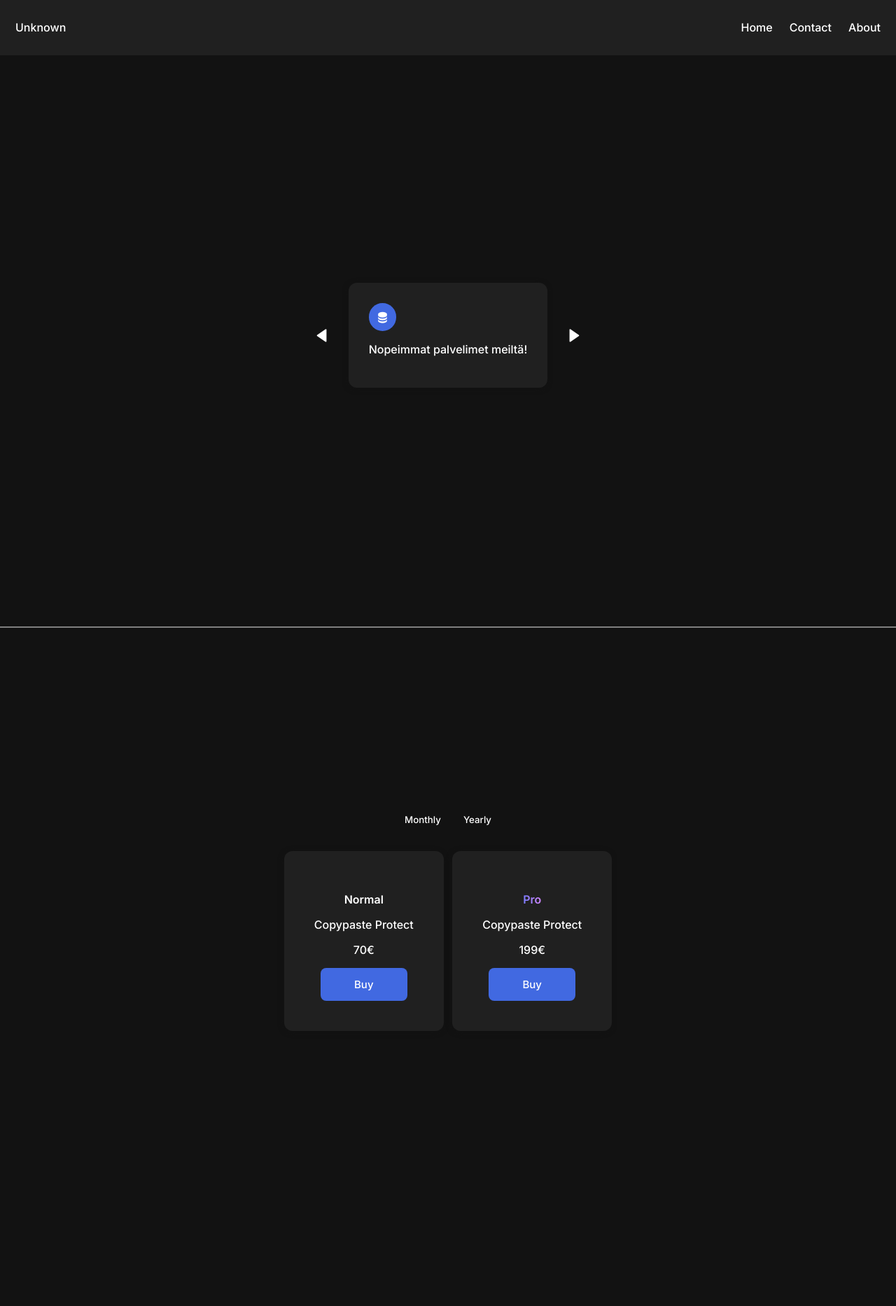
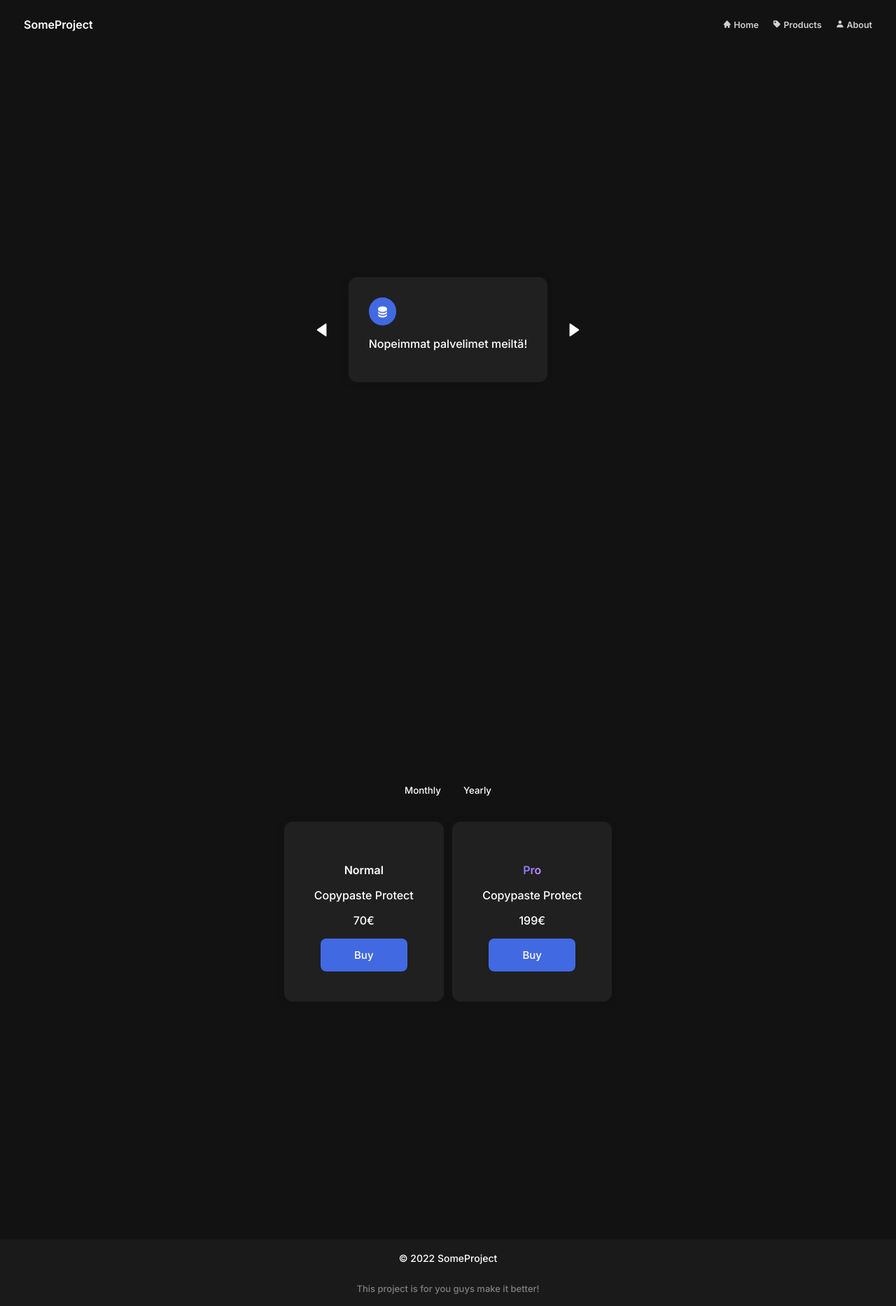
Before and after one commit to Hakkerikakkeri/Hosting-website, a plain HTML site: page website/index.html in a window 1280 px wide. Shown: the whole page at 70% size. Before the commit the page ends 1713 px from the top, so only its background shows below. Drawn offline with nearby package versions, Linux system fonts and the light colour scheme.

Commit message:
Update
Made better topbar and footer
Little bit better css code:))))

```diff
--- a/website/index.html
+++ b/website/index.html
@@ -10,14 +10,14 @@
 </head>
 <body>
 <div class="header">
-    <a href="#default" class="logo">Unknown</a>
+    <a href="#default" class="logo">SomeProject</a>
     <div class="header-right">
-        <a href="#home">Home</a>
-        <a href="#contact">Contact</a>
-        <a href="#about">About</a>
+        <a href="#home"><i class='bx bxs-home'></i> Home</a>
+        <a href="#products"><i class='bx bxs-purchase-tag'></i> Products</a>
+        <a href="#about"><i class='bx bxs-user'></i> About</a>
     </div>
 </div>
-<section class="sectiontwo">
+<section id="home" class="sectiontwo">
 <i id="left-arrow" class='bx bxs-left-arrow' ></i>
 
 <div id="card">
@@ -32,10 +32,7 @@
 
 <i id="arrow" class='bx bxs-right-arrow' ></i>
 </section>
-<p class="cut"></p>
-<section class="sectionone">
-
-    <div class="areaone">
+<section id="products" class="sectionone">
 
     <div class="plans-button">
     <button class="button" onclick="monthly()" id="monthly">Monthly</button>
@@ -59,8 +56,11 @@
     </div>
 
     </div>
-    </div>
     </section>
+    <footer class="footer">
+        <p>© 2022 SomeProject</p>
+        <p class="desc">This project is for you guys make it better!</p>
+    </footer>
 <button onclick="topbutton()" id="top-button"><i class='bx bx-chevron-up'></i></button>
 <script src="main.js"></script>
 </body>
--- a/website/style.css
+++ b/website/style.css
@@ -3,8 +3,10 @@ html{
 }
 
 body{
+    font: inherit;
+    margin: 0;
     padding: 0;
-    margin: 0;
+    text-overflow: ellipsis;
     background-color: #121212;
     font-family: 'Inter', sans-serif;
     font-weight: 500;
@@ -19,28 +21,30 @@ span{
 
 .header {
     overflow: hidden;
-    background-color: #202020;
-    padding: 15px 10px;
+    padding: 13px 24px;
 }
 
 .header a {
     float: left;
     text-align: center;
-    padding: 12px;
+    padding: 10px;
     text-decoration: none;
-    color: white;
-    font-size: 16px;
+    color: #fffc;
+    font-weight: 600;
+    font-size: 12.5px;
     line-height: 25px;
     border-radius: 4px;
 }
 
 .header a.logo {
+    color: inherit;
     font-size: 16px;
+    font-weight: 600;
 }
 
 .header a:hover {
     transition: 250ms;
-    background-color: grey;
+    color: white;
 }
 
 .header-right {
@@ -50,15 +54,12 @@ span{
 
 .sectionone{
     display: flex;
+    flex-direction: column;
     justify-content: center;
     align-items: center;
     background-color: #121212;
     width: 100%;
     height: 100%;
-}
-
-.cut{
-    border: solid 1px grey;
 }
 
 .sectiontwo{
@@ -68,10 +69,6 @@ span{
     background-color: #121212;
     width: 100%;
     height: 100%;
-}
-
-.areaone{
-    display: block;
 }
 
 .plans-button{
@@ -167,6 +164,22 @@ span{
     padding: 0.65rem;
 }
 
+.footer{
+    display: flex;
+    align-items: center;
+    flex-direction: column;
+    justify-content: center;
+    background-color: #1a1a1a;
+    font-size: 14px;
+    margin-top: 100px;
+    padding: 4px;
+}
+
+.desc{
+    color: grey;
+    font-size: 13px;
+}
+
 #top-button {
     animation: fadeInUp 0.8s ease-in-out;
     display: none;
```
